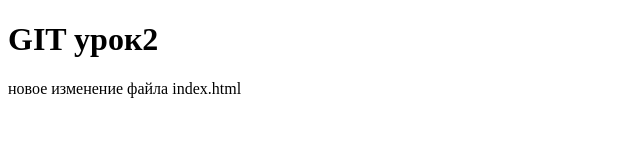
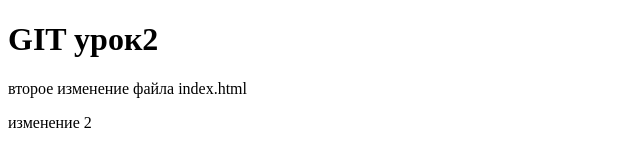
Before and after one commit to dentik77/git-site, a plain HTML site: page index.html in a window 1280 px wide. Shown: the whole page, without its empty margins (0-640 px from the left). Drawn offline with Linux system fonts and the light colour scheme.

Commit message:
second commit

```diff
--- a/index.html
+++ b/index.html
@@ -6,7 +6,7 @@
 </head>
 <body>
 	<h1>GIT урок2</h1>
-	<p>новое изменение файла index.html
-	</p>
+	<p>второе изменение файла index.html</p>
+	<p>изменение 2</p>
 </body>
 </html>
```
